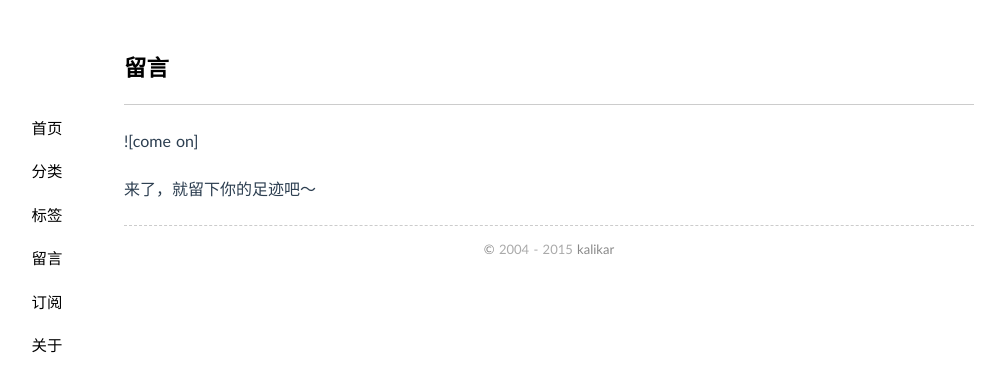
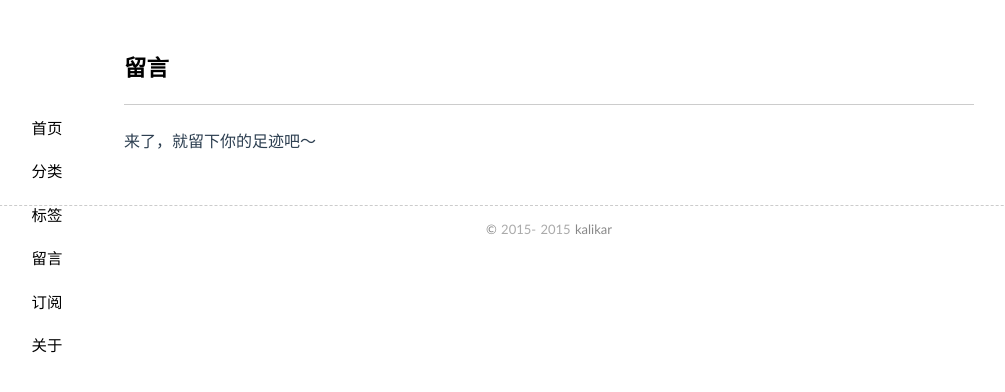
Before and after one commit to kalikar/kalikar.github.io, a Jekyll site: the page built from guestbook/index.md, in a window 1280 px wide. Shown: the top 392 px of the page, without its empty margins (91-1096 px from the left). Built offline with Jekyll 4.4.1, drawn with Linux system fonts in a browser that asks for light colours; Markdown is read by kramdown in place of the engine named in the settings; comment, search, counter and statistics services are not loaded.

Commit message:
modify something

```diff
--- a/_config.yml
+++ b/_config.yml
@@ -6,7 +6,7 @@ name: zhan
 description: zhan | Stop talking, start doing.
 author: kalikar
 email: kalikarzhan@gmai.com
-duoshuo: kalikarzhan
+disqus: kalikarzhan
 hub: zhan
 safe: true
 paginate: 100
--- a/_includes/comments.md
+++ b/_includes/comments.md
@@ -1,18 +1,21 @@
-{% if site.duoshuo %}
-	{% if page.thread %}
-	<div class="ds-thread" data-thread-key="{{ page.thread }}" data-url="{{ site.url }}{{ page.url }}" data-title="{{ page.title }}" />
-	{% else %}
-	<div class="ds-thread" />
-	{% endif %}
-	<script type="text/javascript">
-	var duoshuoQuery = {short_name:"{{ site.duoshuo }}"};
-	(function() {
-		var ds = document.createElement('script');
-		ds.type = 'text/javascript';ds.async = true;
-		ds.src = 'http://static.duoshuo.com/embed.js';
-		ds.charset = 'UTF-8';
-		(document.getElementsByTagName('head')[0]
-		|| document.getElementsByTagName('body')[0]).appendChild(ds);
-	})();
-	</script>
+{% if site.disqus %}
+<div class="post-disqus">
+    <div id="disqus_thread"></div>
+    <script type="text/javascript">
+    /* * * CONFIGURATION VARIABLES * * */
+    var disqus_shortname = 'kalikar';
+    var disqus_identifier = '{{ page.disqus.id|default('kalikar-github') }}';
+    var disqus_title = '{{ page.title|default('kalikar \'s Blog') }}';
+    var disqus_url = '{{ page.url | prepend: site.baseurl | prepend: site.url }}';
+
+    /* * * DON'T EDIT BELOW THIS LINE * * */
+    (function() {
+     var dsq = document.createElement('script'); dsq.type = 'text/javascript'; dsq.async = true;
+     dsq.src = '//' + disqus_shortname + '.disqus.com/embed.js';
+     (document.getElementsByTagName('head')[0] || document.getElementsByTagName('body')[0]).appendChild(dsq);
+     })();
+    </script>
+    <noscript>Please enable JavaScript to view the <a href="https://disqus.com/?ref_noscript" rel="nofollow">comments powered by Disqus.</a></noscript>
+  </div>
+</div>
 {% endif %}
--- a/_layouts/default.html
+++ b/_layouts/default.html
@@ -32,7 +32,7 @@
 
 			<footer>
 			<p><small>
-				<a rel="license" href="http://creativecommons.org/licenses/by-sa/3.0/cn/" target="_blank" title="许可协议">©</a> 2004 - {{site.time | date:"%Y"}} <a href="/about/">{{ site.author }}</a>
+				<a rel="license" href="http://creativecommons.org/licenses/by-sa/3.0/cn/" target="_blank" title="许可协议">©</a> 2015- {{site.time | date:"%Y"}} <a href="/about/">{{ site.author }}</a>
 			</small></p>
 			</footer>
 
--- a/guestbook/index.md
+++ b/guestbook/index.md
@@ -5,7 +5,7 @@ comments: yes
 thread: 616
 ---
 
-![come on]
+
 
 
 来了，就留下你的足迹吧～
```
Also changed, not shown: about/index.md (+1 -1 lines), guestbook/guest.jpg (deleted).
